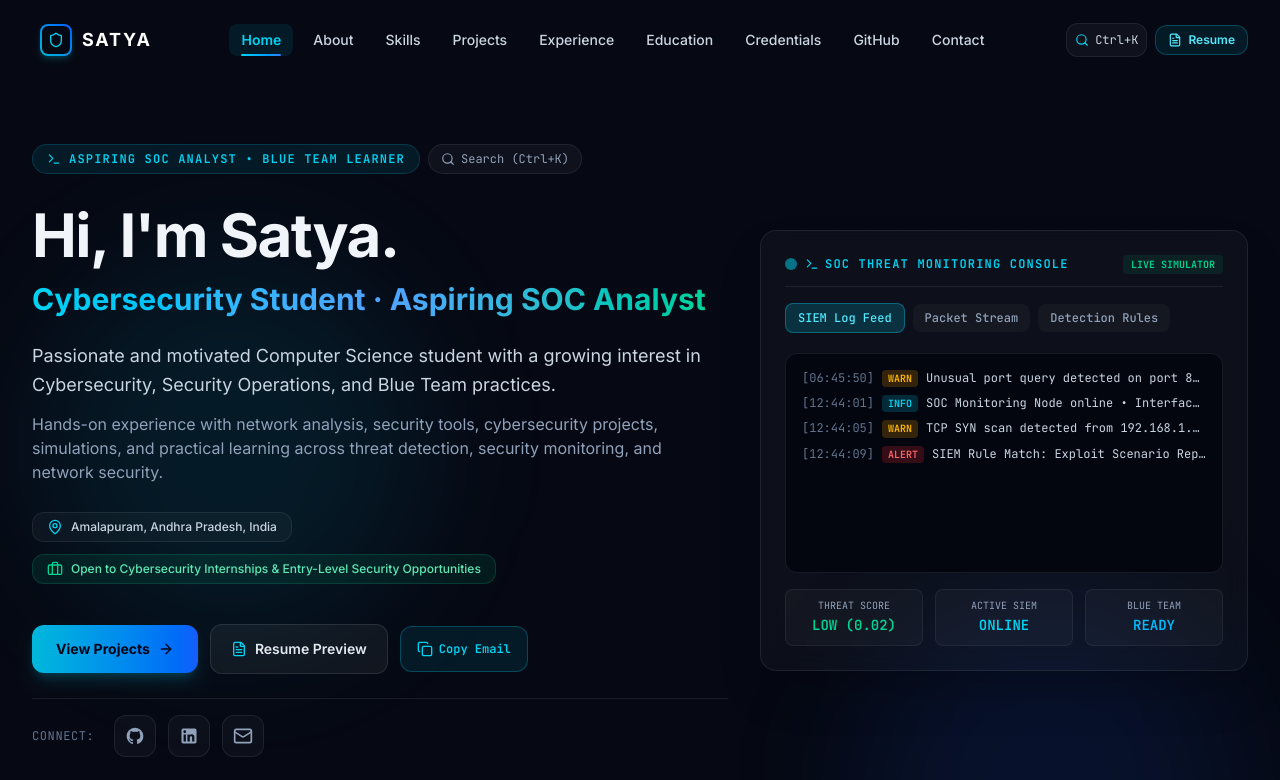
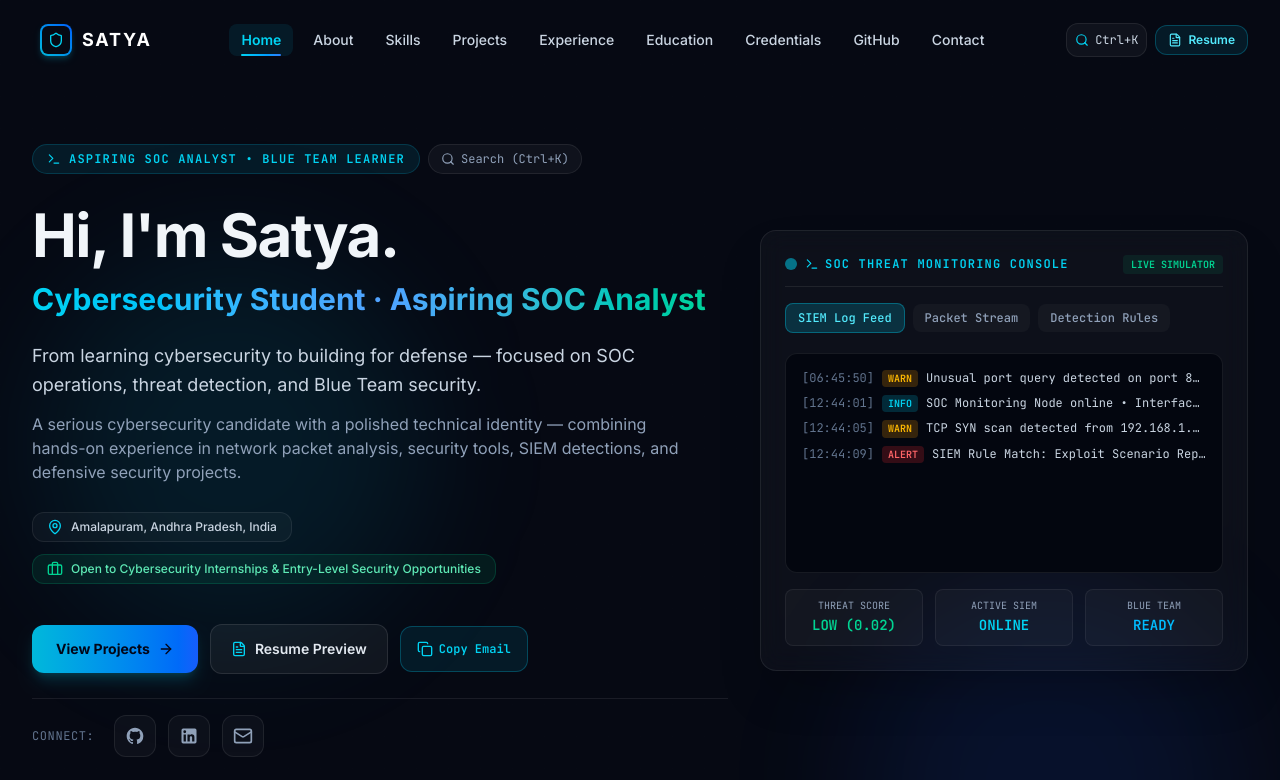
Before and after one commit to koppineeedi/cyber, a React (Vite) app: page / in a window 1280 px wide. Shown: the top 780 px of the page. Built offline with nearby package versions, Linux system fonts and the light colour scheme.

Commit message:
Update positioning statements: From learning cybersecurity to building for defense

```diff
--- a/src/data/portfolio.ts
+++ b/src/data/portfolio.ts
@@ -27,13 +27,13 @@ export const PERSONAL_INFO = {
     'SOC Analyst Internships',
     'Entry-Level Security Opportunities'
   ],
-  tagline: 'Detect Threats. Defend Systems. Secure the Future.',
+  tagline: 'From learning cybersecurity to building for defense — focused on SOC operations, threat detection, and Blue Team security.',
   heroEyebrow: 'ASPIRING SOC ANALYST • BLUE TEAM LEARNER',
   heroHeading: "Hi, I'm Satya.",
   heroTitle: 'Cybersecurity Student · Aspiring SOC Analyst',
   heroDescriptions: [
-    'Passionate and motivated Computer Science student with a growing interest in Cybersecurity, Security Operations, and Blue Team practices.',
-    'Hands-on experience with network analysis, security tools, cybersecurity projects, simulations, and practical learning across threat detection, security monitoring, and network security.'
+    'From learning cybersecurity to building for defense — focused on SOC operations, threat detection, and Blue Team security.',
+    'A serious cybersecurity candidate with a polished technical identity — combining hands-on experience in network packet analysis, security tools, SIEM detections, and defensive security projects.'
   ],
   availability: 'Open to Cybersecurity Internships & Entry-Level Security Opportunities',
   resumePath: '/resume.pdf'
@@ -78,8 +78,8 @@ export const ABOUT_DATA = {
   sectionLabel: 'ABOUT ME',
   heading: 'Who I Am',
   paragraphs: [
-    'I am a Cybersecurity student with hands-on training in network security, SOC operations, and threat analysis. I have experience working with security tools, network protocols, security simulations, and practical cybersecurity projects.',
-    'I am particularly interested in defensive security, threat detection, security monitoring, incident response, and Blue Team operations.',
+    'From learning cybersecurity to building for defense — focused on SOC operations, threat detection, and Blue Team security.',
+    'A serious cybersecurity candidate with a polished technical identity — possessing hands-on experience with security tools, network protocols, security simulations, and practical cybersecurity projects.',
     'I am currently preparing for cybersecurity internships and entry-level security opportunities where I can strengthen my practical skills and contribute to secure digital environments.'
   ],
   cards: [
@@ -438,7 +438,7 @@ export const EXPERIENCE_DATA: ExperienceItem[] = [
 
 export const CAREER_OBJECTIVE = {
   heading: 'Career Objective',
-  text: 'To begin my career in cybersecurity as a SOC Analyst or Security Analyst, applying my knowledge of network security, threat detection, security monitoring, and incident response while continuously developing my Blue Team capabilities.'
+  text: 'From learning cybersecurity to building for defense — focused on SOC operations, threat detection, and Blue Team security. Aiming to begin my career as a SOC Analyst or Security Analyst, applying my knowledge of network security, security monitoring, and incident response.'
 };
 
 export const CREDENTIALS_DATA: CredentialItem[] = [
@@ -569,8 +569,8 @@ export const CREDENTIALS_DATA: CredentialItem[] = [
 ];
 
 export const RECRUITER_CTA_DATA = {
-  heading: 'Looking for the next opportunity',
-  text: "I'm currently seeking cybersecurity internships and entry-level security opportunities where I can strengthen my practical skills and contribute to defensive security.",
-  focusTags: ['SOC', 'Security Operations', 'Blue Team', 'Network Security'],
+  heading: 'A serious cybersecurity candidate with a polished technical identity.',
+  text: "From learning cybersecurity to building for defense — focused on SOC operations, threat detection, and Blue Team security. Currently seeking cybersecurity internships and entry-level security opportunities.",
+  focusTags: ['SOC Operations', 'Threat Detection', 'Blue Team', 'Network Security'],
   linkedinUrl: 'https://www.linkedin.com/in/satya-kumari-koppineedi/'
 };
```
